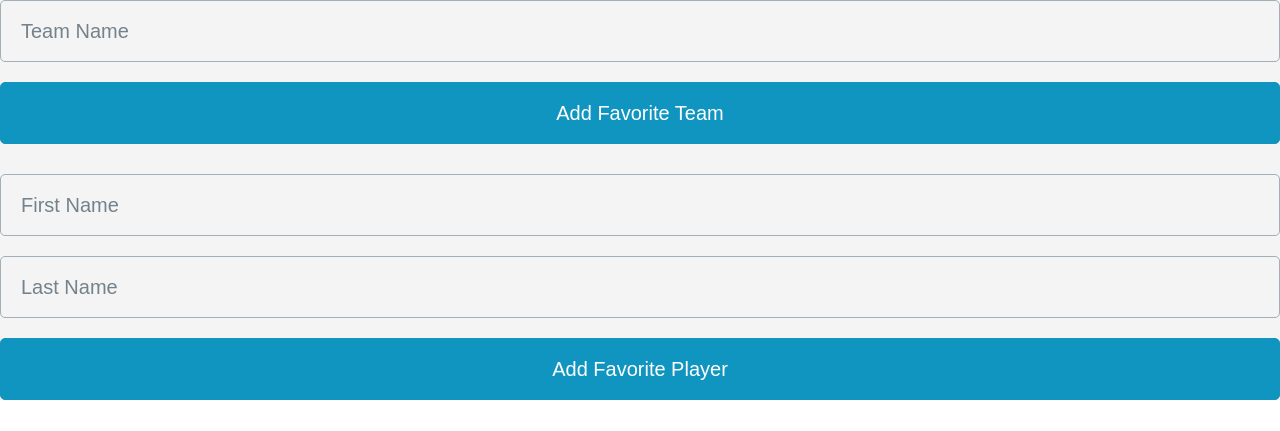
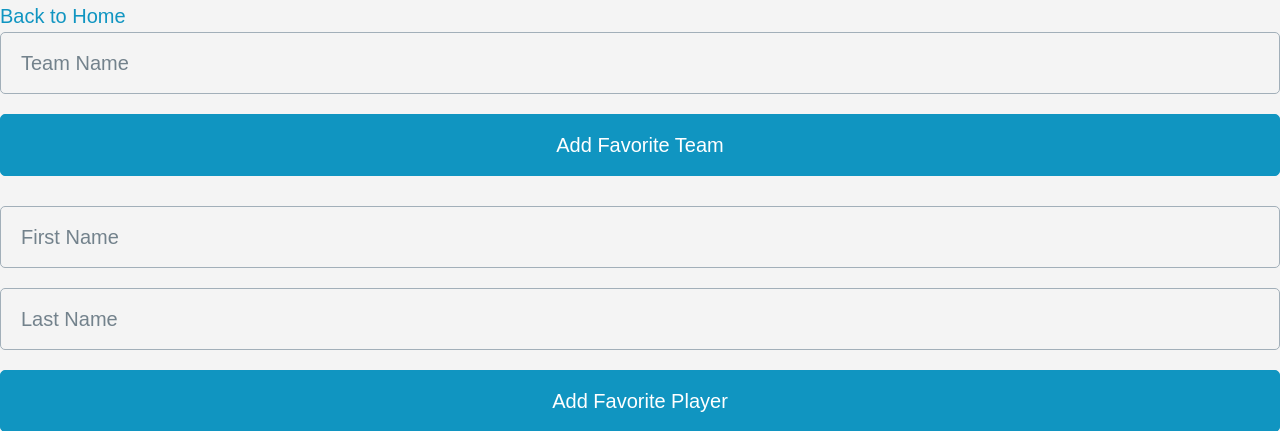
Before and after one commit to RHIT-CSSE333/project-s2g4-nbaoverunderdb, a Flask app: page /favorite in a window 1280 px wide. Shown: the top 431 px of the page. Run offline with Flask 3, Linux system fonts and the light colour scheme; a user stored in the database is signed in.

Commit message:
back button

```diff
--- a/flask_ui/templates/favorite.html
+++ b/flask_ui/templates/favorite.html
@@ -10,7 +10,7 @@
 
 </head>
 <body>
-
+    <a href="/">Back to Home</a>
     <div id="popup" class="popup">
         <div class="popup-content">
             <form id="favoriteTeamForm">
```
